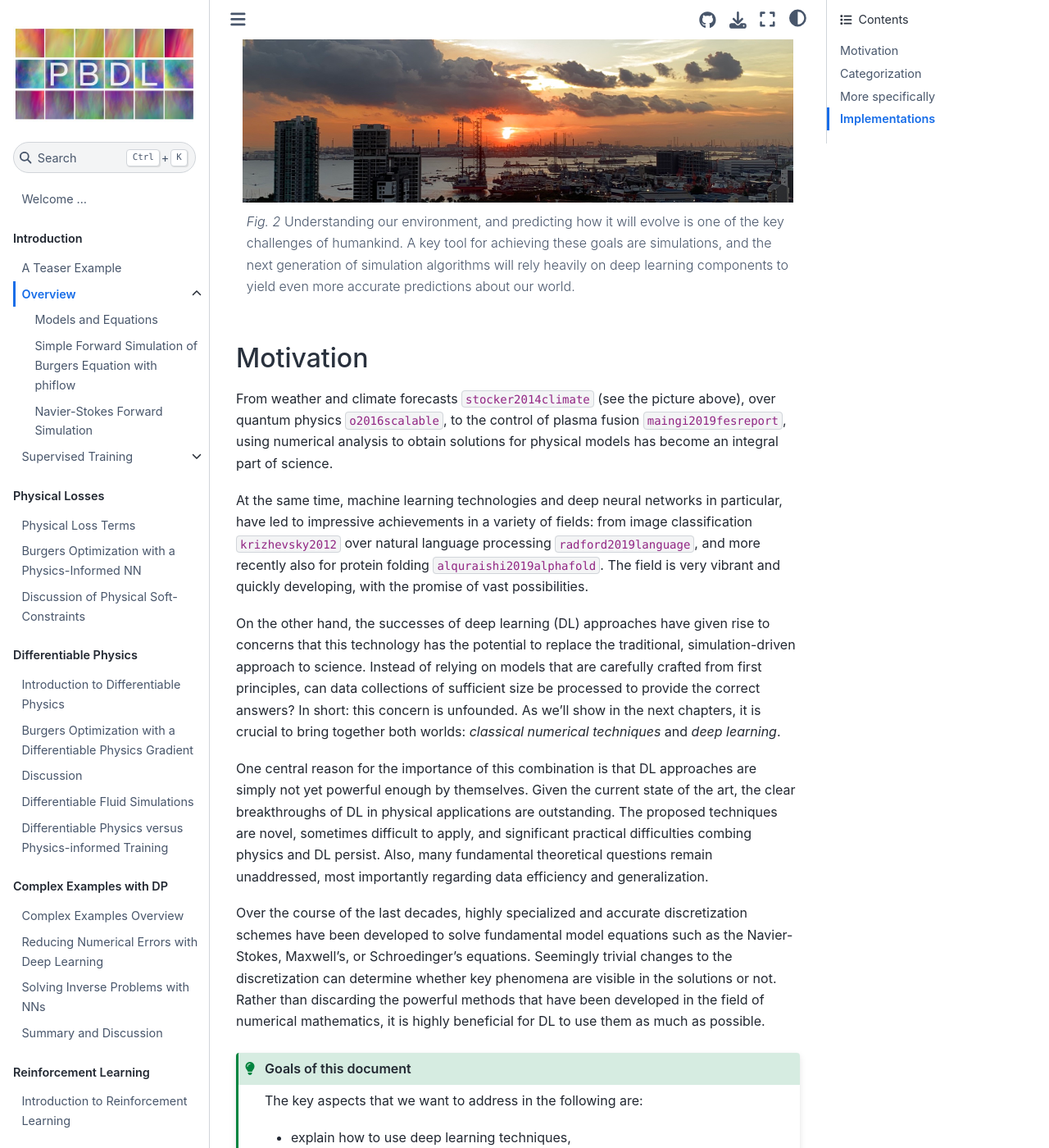
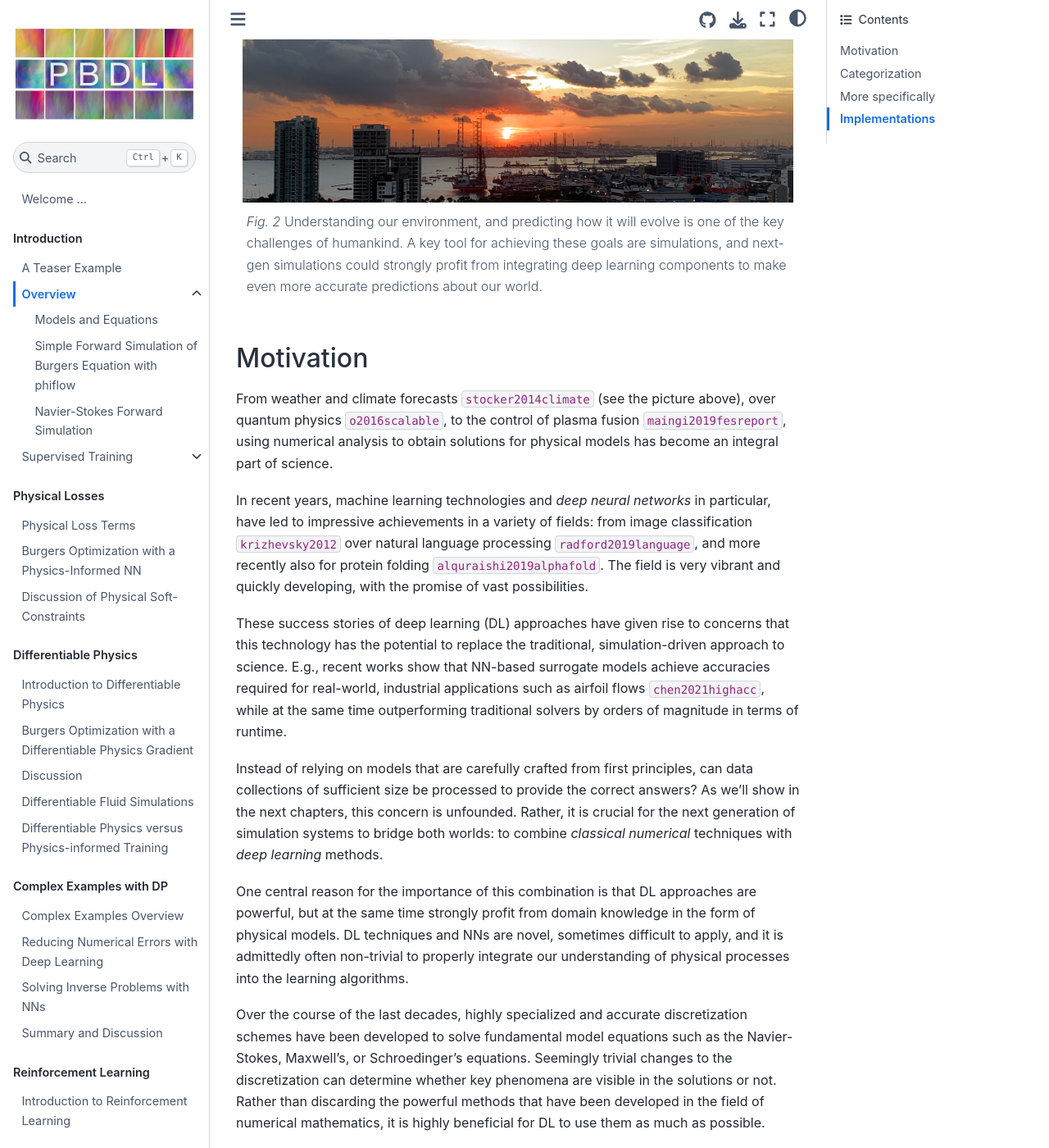
Before and after one commit to tum-pbs/pbdl-book, a Jupyter Book: the page built from overview.md, in a window 1280 px wide and 1400 px high, scrolled down 286 px. Shown: the whole window at 82% size. Built offline with Jupyter Book 1.0.4 settings and Sphinx 7.4.7 and the Sphinx Book theme 1.1.4, drawn with Linux system fonts in a browser that asks for light colours; pages that are not in the unit, such as notebooks, are missing from menus; cross-references to code outside the pages are shown as plain code; some of the changed text lies outside the part shown.

Commit message:
smaller updates intro/outro

````diff
--- a/intro.md
+++ b/intro.md
@@ -19,7 +19,7 @@
 height: 220px
 name: pbdl-teaser
 ---
-Some visual examples of numerically simulated time sequences. In this book, we aim for algorithms that use neural networks alongside numerical solvers.
+Some visual examples of numerically simulated time sequences. In this book, we explain how to realize algorithms that use neural networks alongside numerical solvers.
 ```
 
 ## Coming up
--- a/overview.md
+++ b/overview.md
@@ -15,8 +15,9 @@
 name: overview-pano
 ---
 Understanding our environment, and predicting how it will evolve is one of the key challenges of humankind.
-A key tool for achieving these goals are simulations, and the next generation of simulation algorithms
-will rely heavily on deep learning components to yield even more accurate predictions about our world.
+A key tool for achieving these goals are simulations, and next-gen simulations
+could strongly profit from integrating deep learning components to make even
+more accurate predictions about our world.
 ```
 
 ## Motivation
@@ -27,31 +28,34 @@
 using numerical analysis to obtain solutions for physical models has
 become an integral part of science.
 
-At the same time, machine learning technologies and deep neural networks in particular,
+In recent years, machine learning technologies and _deep neural networks_ in particular,
 have led to impressive achievements in a variety of fields:
 from image classification {cite}`krizhevsky2012` over
 natural language processing {cite}`radford2019language`,
 and more recently also for protein folding {cite}`alquraishi2019alphafold`.
 The field is very vibrant and quickly developing, with the promise of vast possibilities.
 
-On the other hand, the successes of deep learning (DL) approaches
+These success stories of deep learning (DL) approaches
 have given rise to concerns that this technology has
-the potential to replace the traditional, simulation-driven approach to
-science. Instead of relying on models that are carefully crafted
+the potential to replace the traditional, simulation-driven approach to science.
+E.g., recent works show that NN-based surrogate models achieve accuracies required
+for real-world, industrial applications such as airfoil flows {cite}`chen2021highacc`, while at the
+same time outperforming traditional solvers by orders of magnitude in terms of runtime.
+
+Instead of relying on models that are carefully crafted
 from first principles, can data collections of sufficient size
 be processed to provide the correct answers?
-In short: this concern is unfounded. As we'll show in the next chapters,
-it is crucial to bring together both worlds: _classical numerical techniques_
-and _deep learning_.
+As we'll show in the next chapters, this concern is unfounded.
+Rather, it is crucial for the next generation of simulation systems
+to bridge both worlds: to
+combine _classical numerical_ techniques with _deep learning_ methods.
 
 One central reason for the importance of this combination is
-that DL approaches are simply not yet powerful enough by themselves.
-Given the current state of the art, the clear breakthroughs of DL
-in physical applications are outstanding.
-The proposed techniques are novel, sometimes difficult to apply, and
-significant practical difficulties combing physics and DL persist.
-Also, many fundamental theoretical questions remain unaddressed, most importantly
-regarding data efficiency and generalization.
+that DL approaches are powerful, but at the same time strongly profit
+from domain knowledge in the form of physical models.
+DL techniques and NNs are novel, sometimes difficult to apply, and
+it is admittedly often non-trivial to properly integrate our understanding
+of physical processes into the learning algorithms.
 
 Over the course of the last decades,
 highly specialized and accurate discretization schemes have
@@ -66,15 +70,15 @@
 ```{admonition} Goals of this document
 :class: tip
 The key aspects that we want to address in the following are:
-- explain how to use deep learning techniques,
+- explain how to use deep learning techniques to solve PDE problems,
 - how to combine them with **existing knowledge** of physics,
-- without **throwing away** our knowledge about numerical methods.
+- without **discarding** our knowledge about numerical methods.
 ```
 
-Thus, we want to build on all the powerful techniques that we have
+Thus, our aim is to build on all the powerful techniques that we have
 at our disposal, and use them wherever we can.
-I.e., our goal is to _reconcile_ the data-centered
-viewpoint and the physical simulation viewpoint.
+As such, a central goal of this book is to _reconcile_ the data-centered
+viewpoint with physical simulations.
 
 The resulting methods have a huge potential to improve
 what can be done with numerical methods: in scenarios
--- a/references.bib
+++ b/references.bib
@@ -13,6 +13,23 @@
 @STRING{NeurIPS        = "Advances in Neural Information Processing Systems"}
 
 
+@inproceedings{chen2021highacc,
+	  title={Towards high-accuracy deep learning inference of compressible turbulent flows over aerofoils},
+	  author={Chen, Li-Wei and Thuerey, Nils},
+	  booktitle={arXiv},
+	  year={2021},
+	  url={https://ge.in.tum.de/publications/},
+}
+
+@article{chen2021numerical,
+	title={Numerical investigation of minimum drag profiles in laminar flow using deep learning surrogates},
+	author={Chen, Li-Wei and Cakal, Berkay A and Hu, Xiangyu and Thuerey, Nils},
+	journal={Journal of Fluid Mechanics},
+	volume={919},
+	year={2021},
+	publisher={Cambridge University Press},
+	url={https://ge.in.tum.de/publications/2020-chen-dl-surrogates/},
+}
 
 @article{chu2021physgan,
 	author = {Chu, Mengyu and Thuerey, Nils and Seidel, Hans-Peter and Theobalt, Christian and Zayer, Rhaleb},
@@ -21,15 +38,15 @@
 	 volume = {40(4)},
 	 year = {2021},
 	 publisher = {ACM},
+     url={https://people.mpi-inf.mpg.de/~mchu/gvv-den2vel/den2vel.html},
 }
-%  url={https://people.mpi-inf.mpg.de/~mchu/gvv-den2vel/den2vel.html},
 
 @article{franz2021globtrans,
 	 author = {Franz, Erik and Solenthaler, Barbara and Thuerey, Nils},
 	 title  ={{Global Transport for Fluid Reconstruction with Learned Self-Supervision}},
 	 journal = CVPR,
 	 year = {2021},
-	  url={https://ge.in.tum.de/publications/},
+	 url={https://ge.in.tum.de/publications/2021-franz-globtrans/},
 }
 
 @article{um2020sol,
````
Also changed, not shown: outlook.md (+1 -1 lines).
